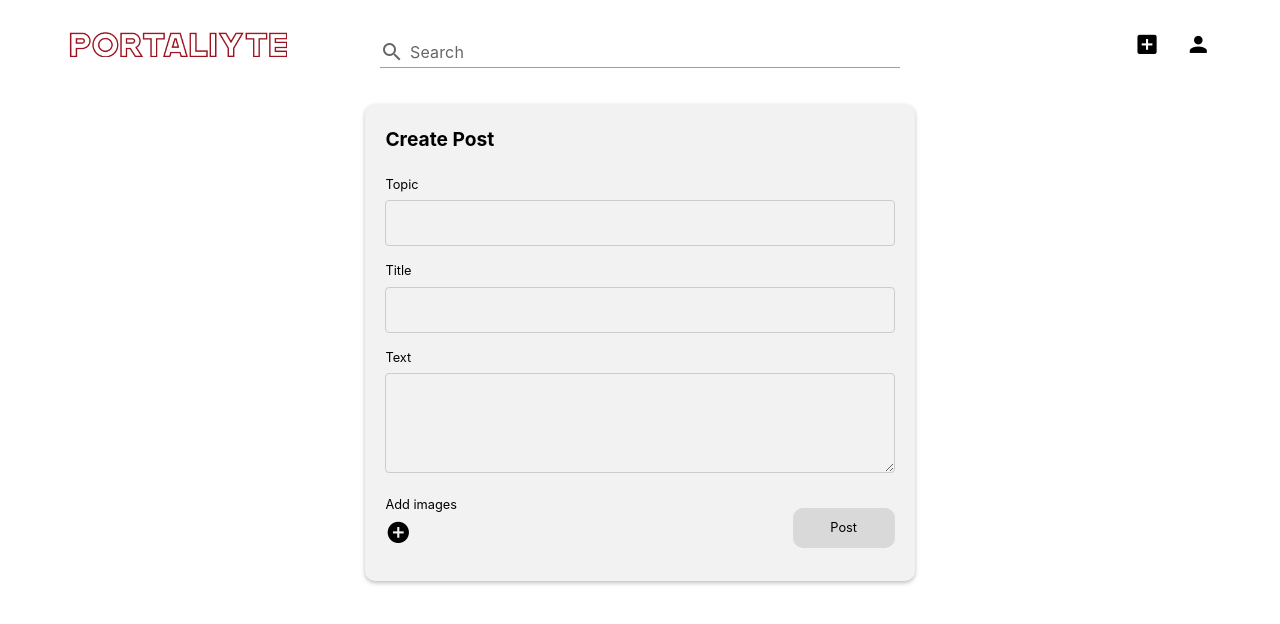
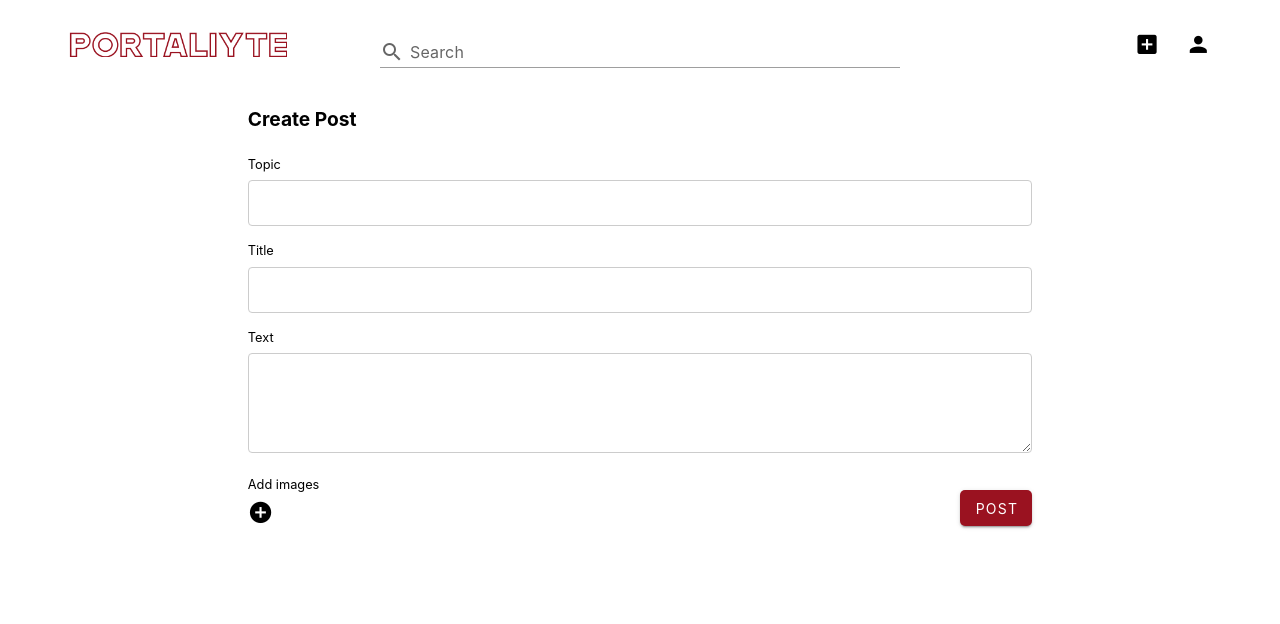
Before and after one commit to Weintor0/PortalIyte_UI, a Vue app: page /add-post in a window 1280 px wide. Shown: the top 624 px of the page. Built offline with nearby package versions, Linux system fonts and the light colour scheme.

Commit message:
adjustments

```diff
--- a/src/components/AddPost.vue
+++ b/src/components/AddPost.vue
@@ -1,5 +1,4 @@
 <template>
-    <div class="container">
   <div class="add-header">Create Post</div>
   <form @submit.prevent="submitPost">
     <div>
@@ -19,10 +18,9 @@
         <label>Add images</label>
         <v-icon class="add-icon" @click="addImage">mdi-plus-circle</v-icon>
       </div>
-            <button type="submit">Post</button>
+      <v-btn class="button" type="submit">Post</v-btn>
     </div>
   </form>
-    </div>
 </template>
 
 <script>
@@ -34,38 +32,28 @@
         title: '',
         text: ''
       }
-      };
+    }
   },
   methods: {
     addImage() {
-        console.log('Image added', this.post);
+      console.log('Image added', this.post)
     },
     submitPost() {
-        console.log('Post submitted:', this.post);
+      console.log('Post submitted:', this.post)
     }
   }
-  };
+}
 </script>
 
 <style scoped>
-  .container {
-    height: 70%;
-    width: 70%;
-    padding: 20px;
-    border-radius: 10px;
-    margin: 0 auto;
-    background-color: rgba(128, 128, 128, 0.1);
-    box-shadow: 0 2px 4px rgba(0, 0, 0, 0.25);
-  }
-
-  .add-header{
+.add-header {
   text-align: start;
   margin-bottom: 20px;
   font-size: 1.5vw;
   font-weight: bold;
 }
 
-  .input-header{
+.input-header {
   font-size: 1vw;
 }
 
@@ -78,7 +66,7 @@
   margin-bottom: 5px;
 }
 
-  input[type="text"],
+input[type='text'],
 textarea {
   width: 100%;
   padding: 10px;
@@ -91,7 +79,7 @@
   height: 100px;
 }
 
-  .bottom-container{
+.bottom-container {
   display: flex;
   flex-direction: row;
   justify-content: space-between;
@@ -113,18 +101,15 @@
   cursor: pointer;
 }
 
-  button[type="submit"] {
-    padding: 10px 20px;
-    border-radius: 10px;
-    cursor: pointer;
-    width: 20%;
-    height: 50%;
-    text-align: center;
-    background-color: #D9D9D9;
-    font-size: 1vw;
+.button {
+  color: white;
+  background-color: #9a1220;
+  padding: 0.5em 1em;
+  margin: 0.5em 0;
+  border-radius: 5px;
 }
 
-  .add-icon{
+.add-icon {
   font-size: 2vw;
 }
 </style>
```
Lines whose indentation alone changed are shown as unchanged.
